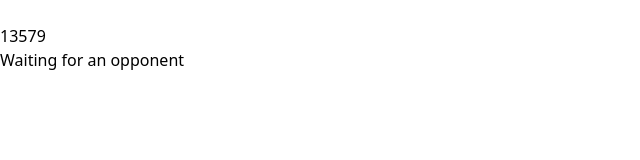
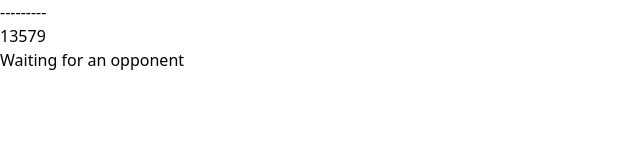
Before and after one commit to RanafaB18/Math-tictactoe, a React (Vite) app: page /tictactoe/13b56b64-14df-4efa-8edf-567d80291c27 in a window 1280 px wide. Shown: the top 160 px of the page, without its empty margins (0-640 px from the left). Built offline with nearby package versions, Linux system fonts and the light colour scheme; no server answers.

Commit message:
Added UI for winners and losers

```diff
--- a/src/App.tsx
+++ b/src/App.tsx
@@ -8,6 +8,7 @@ import useRouteContext from "./hooks/useRouteContext";
 const App = () => {
   const [gameIsFull, setGameIsFull] = useState(false);
   const [showWaitModal, setShowWaitModal] = useState(true);
+  const [lost, setLost] = useState(false)
   const data = useRouteContext();
   const navigate = useNavigate();
   function gameIsFullHandler() {
@@ -15,17 +16,25 @@ const App = () => {
   }
 
   function startGame() {
-    console.log("Ready");
+    setShowWaitModal(false);
+  }
+  function winnerHandler() {
+    data?.setWinner(true)
+  }
 
-    setShowWaitModal(false);
+  function loserHandler() {
+    setLost(true)
   }
   useEffect(() => {
     socket.on("filled-game", gameIsFullHandler);
     socket.on("ready", startGame);
+    socket.on("won", winnerHandler);
+    socket.on('lost', loserHandler)
+
     if (sessionStorage.getItem("is-reloaded")) {
-        data?.setIsReload(true);
-        navigate("/", { replace: true });
-      } else {
+      data?.setIsReload(true);
+      navigate("/", { replace: true });
+    } else {
       sessionStorage.setItem("is-reloaded", "false");
     }
 
@@ -62,8 +71,21 @@ const App = () => {
       {data?.winner && (
         <div className="absolute flex flex-col p-4 inset-0 -top-32 w-96 h-fit m-auto text-center bg-white border rounded-lg shadow-sm">
           <>
-            <p>Opponent Surrendered</p>
+            {data?.isReload && <p>Opponent Surrendered</p>}
             <p>Victory</p>
+          </>
+          <Link
+            to="/"
+            className="self-end bg-green-500 text-white py-0.5 px-3 rounded font-bold"
+          >
+            Play Again?
+          </Link>
+        </div>
+      )}
+      {lost && (
+        <div className="absolute flex flex-col p-4 inset-0 -top-32 w-96 h-fit m-auto text-center bg-white border rounded-lg shadow-sm">
+          <>
+            <p>Better Luck Next Time</p>
           </>
           <Link
             to="/"
--- a/src/components/Card.tsx
+++ b/src/components/Card.tsx
@@ -17,7 +17,7 @@ const Card = ({ card }: { card: IPlayerCard }) => {
       const newGridData = prevData.map((gridItem) => {
         if (
           gridItem.id === data.currentGridItem.id &&
-          gridItem.number === ""
+          gridItem.number === "-"
           ) {
           removeCardFromPlayer()
           return { ...gridItem, number: card.number.toString() };
@@ -25,7 +25,6 @@ const Card = ({ card }: { card: IPlayerCard }) => {
         return gridItem;
       });
 
-      console.log("user selected a card", data?.userIsSelectingACard);
       if (data?.userIsSelectingACard) {
         socket.emit('update-grid', (newGridData))
         socket.emit('played', data?.playerId)
--- a/src/components/GameGrid.tsx
+++ b/src/components/GameGrid.tsx
@@ -11,15 +11,12 @@ const GameGrid = () => {
   const routerData = useRouteContext()
   const [disable, setDisable] = useState(false);
   function disableHandler() {
-    console.log("player id disable", data?.playerId);
     setDisable(true);
   }
   function enableHandler() {
-    console.log("player id enable", data?.playerId);
     setDisable(false);
   }
-  function winnerHandler() {
-    console.log("Winner");
+  function winnerByForfeitHandler() {
     navigate('/', { replace: true })
     routerData?.setWinner(true);
     setTimeout(() => {
@@ -29,12 +26,12 @@ const GameGrid = () => {
   useEffect(() => {
     socket.on("disable", disableHandler);
     socket.on("enable", enableHandler);
-    socket.on("winner", winnerHandler);
+    socket.on("winner", winnerByForfeitHandler);
 
     return () => {
       socket.off("disable", disableHandler);
       socket.off("enable", enableHandler);
-      socket.off("winner", winnerHandler);
+      socket.off("winner", winnerByForfeitHandler);
     };
   }, []);
   return (
--- a/src/context/DataContext.tsx
+++ b/src/context/DataContext.tsx
@@ -8,15 +8,15 @@ export const DataContext = createContext<DataContextType | null>(null);
 export const DataContextProvider = ({ children }: { children: ReactNode }) => {
   const [userIsSelectingACard, setUserIsSelectingACard] = useState(false);
   const [gridData, setGridData] = useState<Array<IGridCard>>([
-    { id: 1, number: "" },
-    { id: 2, number: "" },
-    { id: 3, number: "" },
-    { id: 4, number: "" },
-    { id: 5, number: "" },
-    { id: 6, number: "" },
-    { id: 7, number: "" },
-    { id: 8, number: "" },
-    { id: 9, number: "" },
+    { id: 1, number: "-" },
+    { id: 2, number: "-" },
+    { id: 3, number: "-" },
+    { id: 4, number: "-" },
+    { id: 5, number: "-" },
+    { id: 6, number: "-" },
+    { id: 7, number: "-" },
+    { id: 8, number: "-" },
+    { id: 9, number: "-" },
   ]);
   const [playerCardData, setPlayerCardData] = useState<IPlayerCard[]>([
     { id: 1, number: 1 },
@@ -27,19 +27,17 @@ export const DataContextProvider = ({ children }: { children: ReactNode }) => {
   ]);
   const [currentGridItem, setCurrentGridItem] = useState<IGridCard>({
     id: 0,
-    number: "",
+    number: "-",
   });
   const [playerId, setPlayerId] = useState("")
 
   const room = useLocation().pathname
 
   function onConnect() {
-    console.log("Connected");
     socket.emit('join-room', ({ room }))
   }
 
   function shareCards(cards: IPlayerCard[]) {
-      console.log("Cards, ", cards);
       setPlayerCardData(cards);
   }
 
@@ -48,8 +46,6 @@ export const DataContextProvider = ({ children }: { children: ReactNode }) => {
   }
 
   function updatePlayerId(id: string) {
-    console.log("ID", id);
-
     setPlayerId(id)
   }
 
--- a/src/views/Home.tsx
+++ b/src/views/Home.tsx
@@ -9,8 +9,6 @@ const Home = () => {
   const data = useRouteContext();
   useEffect(() => {
     if (sessionStorage.getItem("is-reloaded")) {
-      console.log("Reloaded");
-      console.log("You forfeited");
       setShowReloadWarning(true);
       socket.emit("reduce-count");
       sessionStorage.removeItem("is-reloaded");
```
